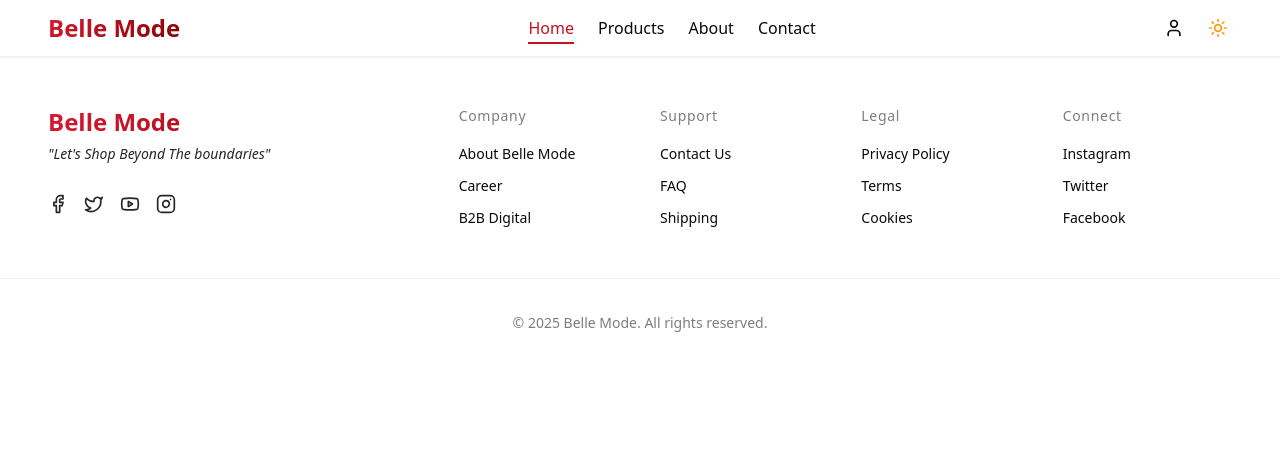
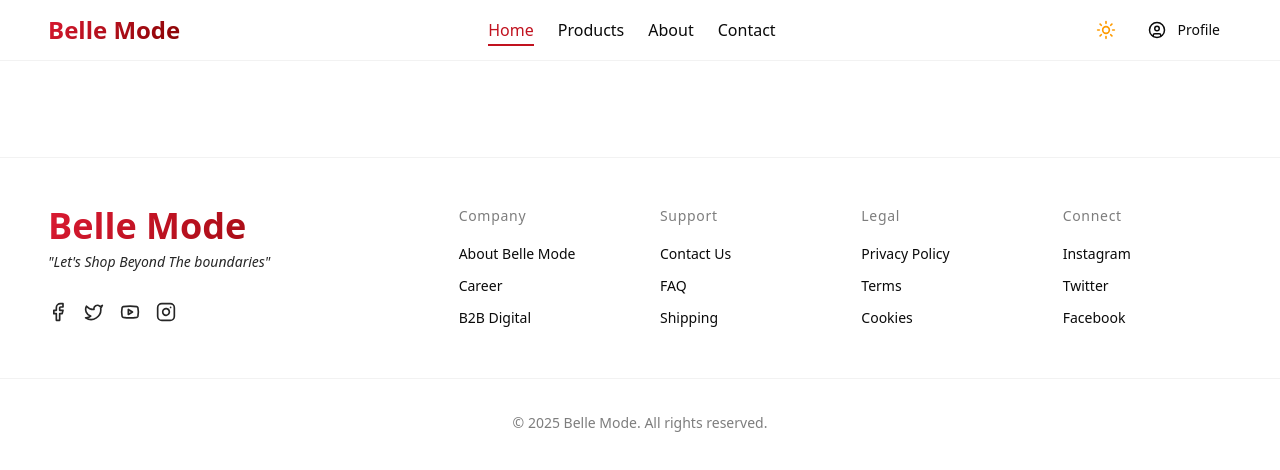
Before and after one commit to RIO-T-PRO/ecommerce, a Next.js app: page / in a window 1280 px wide. Shown: the top 470 px of the page. Built offline with nearby package versions, Linux system fonts and the light colour scheme.

Commit message:
custom button, I've learned and build a custom button from scratch

```diff
--- a/package.json
+++ b/package.json
@@ -9,11 +9,14 @@
     "lint": "eslint"
   },
   "dependencies": {
+    "class-variance-authority": "^0.7.1",
+    "clsx": "^2.1.1",
     "lucide-react": "^0.562.0",
     "next": "16.1.1",
     "next-themes": "^0.4.6",
     "react": "19.2.3",
-    "react-dom": "19.2.3"
+    "react-dom": "19.2.3",
+    "tailwind-merge": "^3.4.0"
   },
   "devDependencies": {
     "@tailwindcss/postcss": "^4",
--- a/src/app/globals.css
+++ b/src/app/globals.css
@@ -11,7 +11,9 @@
   --light-bg-gray: #f5f5f5;
   --light-primary-text: #0a0a0a;
   --light-secondary-text: #262626;
+  --light-foreground: #d3d1ce;
   --light-border: #d4d4d4;
+  --border: #bddbbd;
   --light-card: #fafaff;
 
   /* Dark hex codes */
@@ -19,6 +21,8 @@
   --dark-bg-gray: #0a0a0a;
   --dark-primary-text: #fafafa;
   --dark-secondary-text: #f5f5f5;
+  --dark-foreground: #090f15;
+  --border: #f0f0f0;
   --dark-border: #d3d3d3;
   --dark-card: #41424c;
 
@@ -37,7 +41,9 @@
   --color-app-bg-gray: var(--light-bg-gray);
   --color-primary: var(--light-primary-text);
   --color-secondary: var(--light-secondary-text);
+  --color-foreground: var(--light-foreground);
   --color-gray-line: var(--light-border);
+  --color-border-input: var(--border);
   --color-bg-card: var(--light-card);
 
   /* main text light */
@@ -53,7 +59,9 @@
     --color-app-bg-gray: var(--dark-bg-gray);
     --color-primary: var(--dark-primary-text);
     --color-secondary: var(--dark-secondary-text);
+    --color-foreground: var(--dark-foreground);
     --color-gray-line: var(--dark-border);
+    --color-border-input: var(--dark-border);
     --color-bg-card: var(--dark-card);
 
     /* main text dark */
--- a/src/app/page.tsx
+++ b/src/app/page.tsx
@@ -1,7 +1,8 @@
+import Button from "@/components/ui/button";
 import React from "react";
 
 const Home = () => {
-  return <div></div>;
+  return <div className="py-12"></div>;
 };
 
 export default Home;
--- a/src/components/layout/footer.tsx
+++ b/src/components/layout/footer.tsx
@@ -31,12 +31,14 @@ const Footer = () => {
     { icon: <Instagram size={20} />, href: "#", label: "Instagram" },
   ];
 
+  const year = new Date().getFullYear();
+
   return (
     <footer className="w-full bg-app-bg border-t border-gray-line/30 py-12 transition-colors duration-300">
       <div className="max-w-7xl  px-6 lg:px-12 grid grid-cols-1 lg:grid-cols-3 gap-12">
         <div className="lg:col-span-1 flex flex-col space-y-6">
           <div className="flex flex-col">
-            <span className="text-2xl font-bold text-gradient-main ">
+            <span className="md:text-3xl lg:text-4xl font-bold text-gradient-main ">
               Belle Mode
             </span>
             <p className="text-secondary text-sm/8 italic max-w-xs">
@@ -83,7 +85,7 @@ const Footer = () => {
 
       <div className="max-w-7x mx-auto  px-6 lg:px-8 mt-12 pt-8 border-t border-gray-line/30 text-center">
         <p className="text-sm/6 text-secondary/60">
-          © {new Date().getFullYear()} Belle Mode. All rights reserved.
+          © {year} Belle Mode. All rights reserved.
         </p>
       </div>
     </footer>
--- a/src/components/layout/header.tsx
+++ b/src/components/layout/header.tsx
@@ -1,10 +1,11 @@
 "use client";
 
-import { Moon, Sun, User } from "lucide-react";
+import { Moon, Sun, User, UserCircle } from "lucide-react";
 import { useTheme } from "next-themes";
 import Link from "next/link";
 import { usePathname } from "next/navigation";
 import { useEffect, useState } from "react";
+import Button from "../ui/button";
 
 const Header = () => {
   const { resolvedTheme, setTheme } = useTheme();
@@ -17,11 +18,6 @@ const Header = () => {
     { href: "/about", label: "About" },
     { href: "/contact", label: "Contact" },
   ];
-
-  const active = navLinks.map((item) => {
-    const isActive = pathname === item.href;
-    return isActive;
-  });
 
   // Set mounted to true AFTER the component loads on the client
   useEffect(() => {
@@ -41,11 +37,11 @@ const Header = () => {
     <header className="w-full sticky top-0 z-50 bg-app-bg border-b border-gray-line/30 transition-colors duration-300">
       <div className="max-w-7xl  px-6 lg:px-12 py-3">
         <nav className="flex justify-between items-center backdrop-blur-sm">
-          <span className="text-2xl text-gradient-main font-bold">
+          <span className="md:text-xl lg:text-2xl text-gradient-main font-bold">
             Belle Mode
           </span>
 
-          <div className="hidden md:flex items-center space-x-6 font-medium">
+          <div className="hidden md:flex items-center space-x-6 ">
             {navLinks.map((link) => {
               const isActive = pathname === link.href;
               return (
@@ -53,7 +49,7 @@ const Header = () => {
                   key={link.href}
                   href={link.href}
                   className={`
-                    relative py-1 font-medium transition-colors text-primary hover:text-red-main
+                    relative py-1 text-base font-medium transition-colors text-primary hover:text-red-main
                     /* Tailwind-only Underline Logic */
                     after:absolute after:bottom-0 after:left-0 after:h-0.5 after:bg-red-main
                     after:transition-all after:duration-300
@@ -67,17 +63,12 @@ const Header = () => {
             })}
           </div>
 
-          <div className="flex items-center space-x-5 font-medium">
-            <Link
-              href="/profile"
-              className="text-primary hover:text-red-main transition-colors"
-            >
-              <User size={20} />
-            </Link>
-
-            <button
+          <div className="flex items-center space-x-2 font-medium">
+            <Button
+              variant="ghost"
+              size="sm"
               onClick={toggleTheme}
-              className="text-primary cursor-pointer flex items-center justify-center p-1 transition-all active:scale-90"
+              className=" transition-all active:scale-90"
               aria-label="Toggle Theme"
             >
               {resolvedTheme === "dark" ? (
@@ -85,7 +76,17 @@ const Header = () => {
               ) : (
                 <Sun size={20} className="text-amber-500" />
               )}
-            </button>
+            </Button>
+
+            <Button variant="ghost" size="sm">
+              <Link
+                href="/profile"
+                className="flex items-center gap-3 transition-colors text-primary"
+              >
+                <UserCircle size={18} className="text-primary" />
+                <span className="text-sm font-medium">Profile</span>
+              </Link>
+            </Button>
           </div>
         </nav>
       </div>
--- /dev/null
+++ b/src/components/ui/button.tsx
@@ -0,0 +1,42 @@
+import { cva, VariantProps } from "class-variance-authority";
+import { clsx, type ClassValue } from "clsx";
+import { twMerge } from "tailwind-merge";
+import React from "react";
+
+function cn(...inputs: ClassValue[]) {
+  return twMerge(clsx(inputs));
+}
+
+const buttonVariants = cva(
+  "inline-flex items-center justify-center rounded-md font-medium transition-colors focus-visible:outline-none focus-visible:ring-2 focus-visible:ring-ring disabled:pointer-events-none disabled:opacity-50",
+  {
+    variants: {
+      variant: {
+        primary: "bg-primary text-foreground hover:bg-primary/90",
+        secondary: "bg-secondary text-foreground hover:bg-secondary/80",
+        ghost: "hover:bg-foreground/50 hover:text-foreground/80",
+        outline:
+          "border border-border-input bg-secondary hover:bg-gray-line hover:text-gray-line",
+      },
+      size: {
+        sm: "h-9 px-3 text-xs",
+        md: "h-10 px-4 py-2 text-sm",
+        lg: "h-11 px-8 text-base",
+      },
+    },
+    defaultVariants: { variant: "primary", size: "md" },
+  }
+);
+
+interface ButtonProps
+  extends React.ButtonHTMLAttributes<HTMLButtonElement>,
+    VariantProps<typeof buttonVariants> {}
+
+const Button = ({ className, variant, size, ...props }: ButtonProps) => (
+  <button
+    className={cn(buttonVariants({ variant, size }), className)}
+    {...props}
+  />
+);
+
+export default Button;
```
Also changed, not shown: 1 other file (tests, documents, lock files or other folders).
